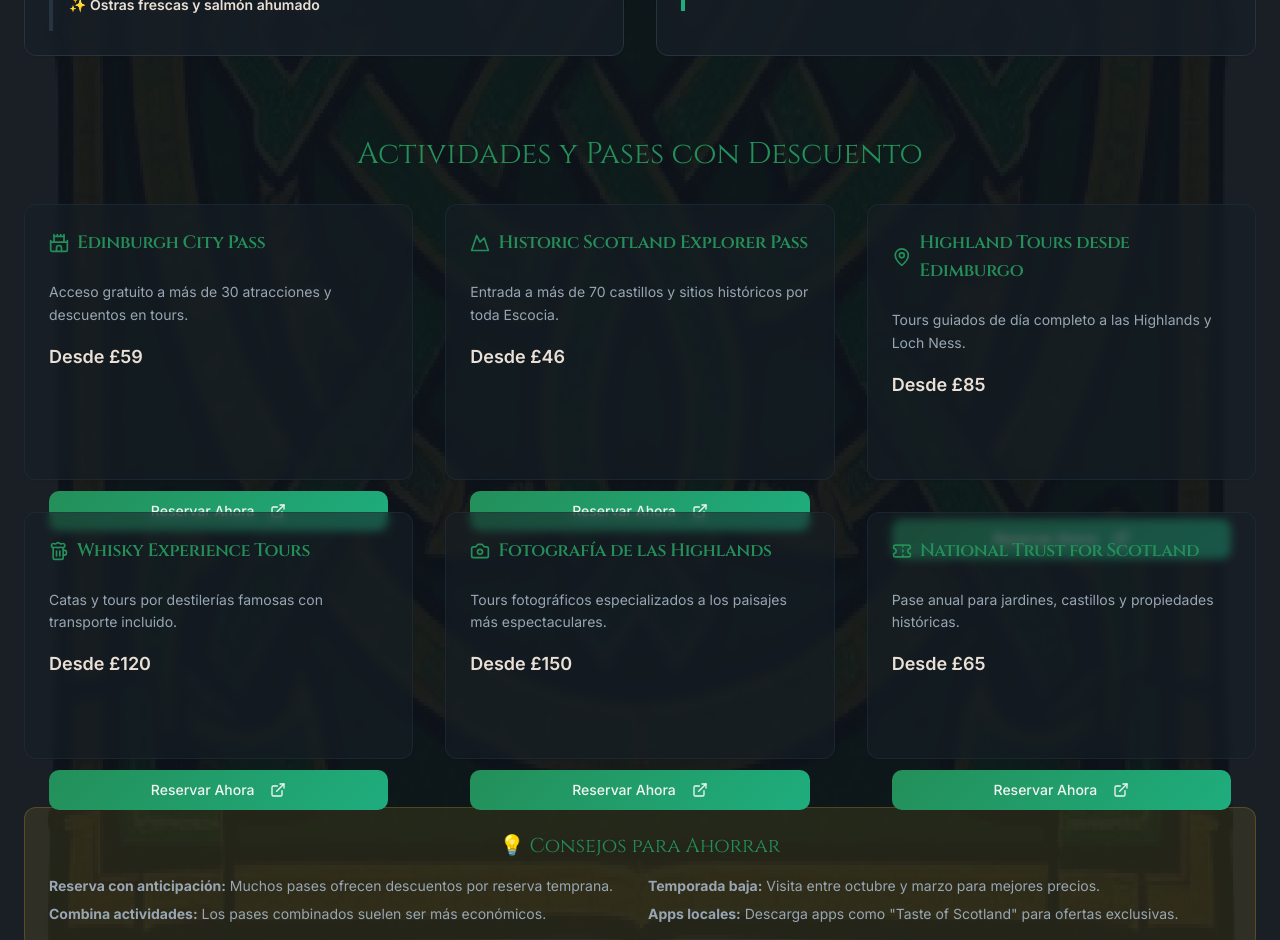
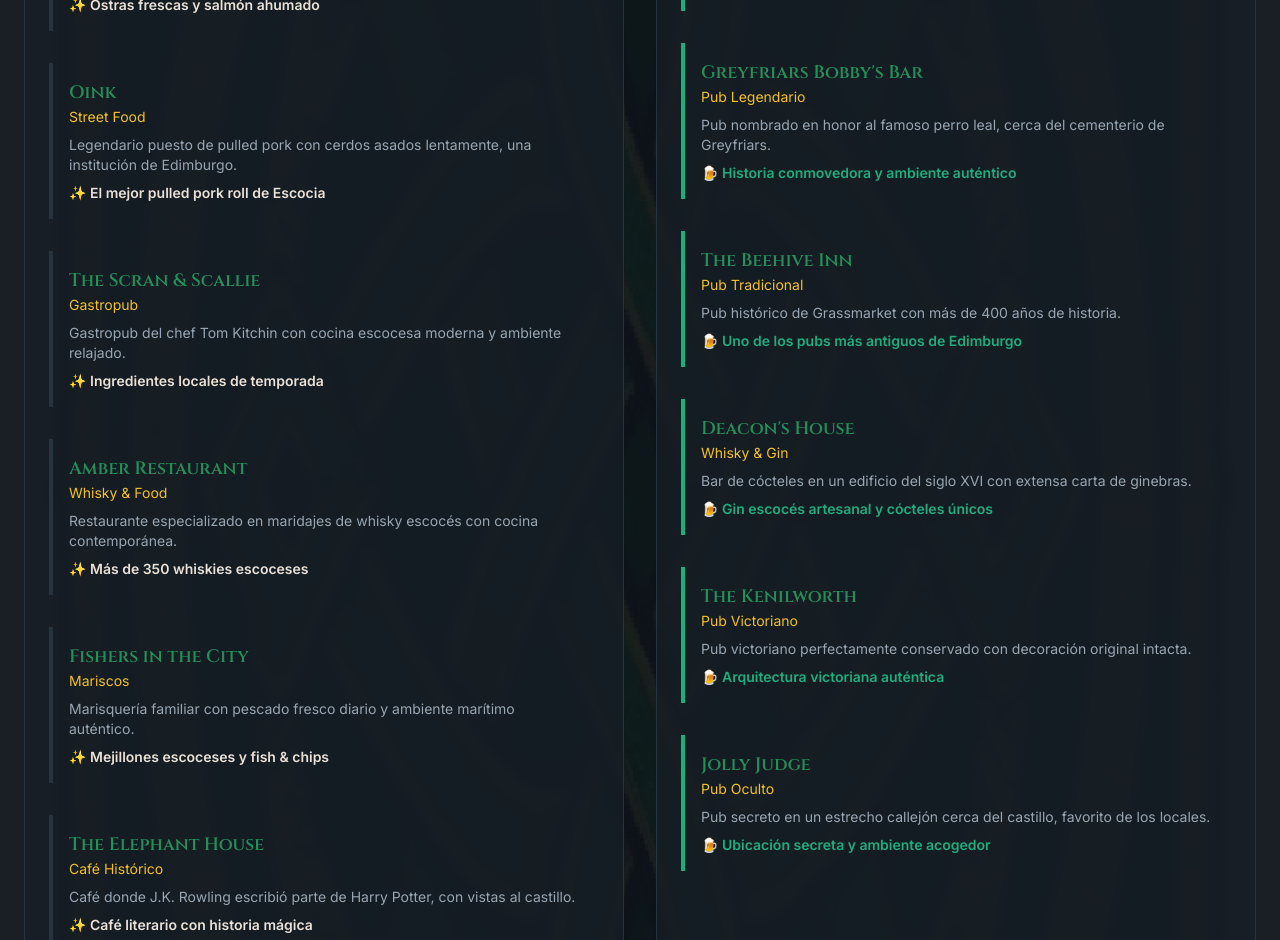
Before and after one commit to papparazzi76/scotia-wanderlust-planner, a React (Vite) app: page / in a window 1280 px wide. Shown: the part 11060-12000 px from the top of the page. Built offline with nearby package versions, Linux system fonts and the light colour scheme.

Commit message:
Add more recommended places
Add 5 more recommended places in Edinburgh and Inverness, including Oink and Greyfriars Bobby.

```diff
--- a/src/components/FoodAndActivitiesSection.tsx
+++ b/src/components/FoodAndActivitiesSection.tsx
@@ -30,6 +30,36 @@ const FoodAndActivitiesSection = () => {
           type: "Marisquería",
           description: "Los mejores mariscos frescos de Escocia en pleno corazón de la ciudad.",
           highlight: "Ostras frescas y salmón ahumado"
+        },
+        {
+          name: "Oink",
+          type: "Street Food",
+          description: "Legendario puesto de pulled pork con cerdos asados lentamente, una institución de Edimburgo.",
+          highlight: "El mejor pulled pork roll de Escocia"
+        },
+        {
+          name: "The Scran & Scallie",
+          type: "Gastropub",
+          description: "Gastropub del chef Tom Kitchin con cocina escocesa moderna y ambiente relajado.",
+          highlight: "Ingredientes locales de temporada"
+        },
+        {
+          name: "Amber Restaurant",
+          type: "Whisky & Food",
+          description: "Restaurante especializado en maridajes de whisky escocés con cocina contemporánea.",
+          highlight: "Más de 350 whiskies escoceses"
+        },
+        {
+          name: "Fishers in the City",
+          type: "Mariscos",
+          description: "Marisquería familiar con pescado fresco diario y ambiente marítimo auténtico.",
+          highlight: "Mejillones escoceses y fish & chips"
+        },
+        {
+          name: "The Elephant House",
+          type: "Café Histórico",
+          description: "Café donde J.K. Rowling escribió parte de Harry Potter, con vistas al castillo.",
+          highlight: "Café literario con historia mágica"
         }
       ],
       pubs: [
@@ -50,6 +80,36 @@ const FoodAndActivitiesSection = () => {
           type: "Pub Histórico",
           description: "El pub más pequeño de Edimburgo con gran personalidad.",
           highlight: "Ambiente íntimo y cerveza local"
+        },
+        {
+          name: "Greyfriars Bobby's Bar",
+          type: "Pub Legendario",
+          description: "Pub nombrado en honor al famoso perro leal, cerca del cementerio de Greyfriars.",
+          highlight: "Historia conmovedora y ambiente auténtico"
+        },
+        {
+          name: "The Beehive Inn",
+          type: "Pub Tradicional",
+          description: "Pub histórico de Grassmarket con más de 400 años de historia.",
+          highlight: "Uno de los pubs más antiguos de Edimburgo"
+        },
+        {
+          name: "Deacon's House",
+          type: "Whisky & Gin",
+          description: "Bar de cócteles en un edificio del siglo XVI con extensa carta de ginebras.",
+          highlight: "Gin escocés artesanal y cócteles únicos"
+        },
+        {
+          name: "The Kenilworth",
+          type: "Pub Victoriano",
+          description: "Pub victoriano perfectamente conservado con decoración original intacta.",
+          highlight: "Arquitectura victoriana auténtica"
+        },
+        {
+          name: "Jolly Judge",
+          type: "Pub Oculto",
+          description: "Pub secreto en un estrecho callejón cerca del castillo, favorito de los locales.",
+          highlight: "Ubicación secreta y ambiente acogedor"
         }
       ]
     },
@@ -73,6 +133,36 @@ const FoodAndActivitiesSection = () => {
           type: "Bistro Local",
           description: "Favorito local con cocina casera y productos regionales.",
           highlight: "Desayuno escocés completo y dulces caseros"
+        },
+        {
+          name: "River House Restaurant",
+          type: "Fine Dining",
+          description: "Elegante restaurante junto al río con cocina escocesa contemporánea.",
+          highlight: "Salmón del río Ness y cordero de las Highlands"
+        },
+        {
+          name: "The Kitchen Brasserie",
+          type: "Brasserie",
+          description: "Brasserie moderna con ingredientes frescos de las Highlands y costa oeste.",
+          highlight: "Mariscos de la isla de Skye"
+        },
+        {
+          name: "Aspendos",
+          type: "Turco",
+          description: "Auténtica cocina turca en el corazón de Inverness, sorprendentemente popular entre locales.",
+          highlight: "Kebabs caseros y baklava tradicional"
+        },
+        {
+          name: "Dores Inn",
+          type: "Pub Restaurant",
+          description: "Pub restaurant histórico con vistas espectaculares al Loch Ness.",
+          highlight: "Vista directa al lago y leyenda del monstruo"
+        },
+        {
+          name: "The Fig & Thistle",
+          type: "Gastropub",
+          description: "Gastropub acogedor con cocina escocesa moderna y cervezas artesanales.",
+          highlight: "Haggis reinventado y cervezas locales"
         }
       ],
       pubs: [
@@ -93,6 +183,36 @@ const FoodAndActivitiesSection = () => {
           type: "Pub Histórico",
           description: "Pub tradicional con vistas al castillo de Inverness.",
           highlight: "Whiskies locales y ambiente acogedor"
+        },
+        {
+          name: "MacGregors",
+          type: "Whisky Bar",
+          description: "Bar especializado en whiskies de las Highlands con más de 200 variedades.",
+          highlight: "Whiskies raros de destilerías locales"
+        },
+        {
+          name: "The Gellions",
+          type: "Pub Riverside",
+          description: "Pub histórico junto al río con terraza y ambiente relajado.",
+          highlight: "Terraza con vistas al río Ness"
+        },
+        {
+          name: "Johnny Foxes",
+          type: "Pub Irlandés",
+          description: "Auténtico pub irlandés con música tradicional y ambiente festivo.",
+          highlight: "Música celta en vivo los fines de semana"
+        },
+        {
+          name: "The Waterfront",
+          type: "Bar Moderno",
+          description: "Bar contemporáneo en el centro con cócteles creativos y ambiente cosmopolita.",
+          highlight: "Cócteles con gin escocés artesanal"
+        },
+        {
+          name: "Clachnaharry Inn",
+          type: "Pub de Canal",
+          description: "Pub pintoresco junto al canal Caledonian con historia marítima.",
+          highlight: "Ubicación única junto al canal histórico"
         }
       ]
     }
```
